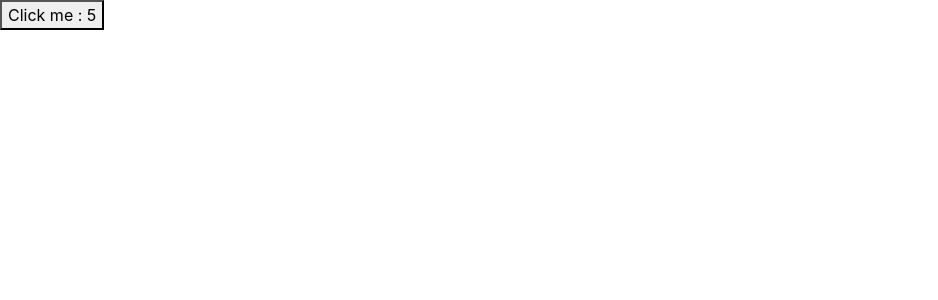
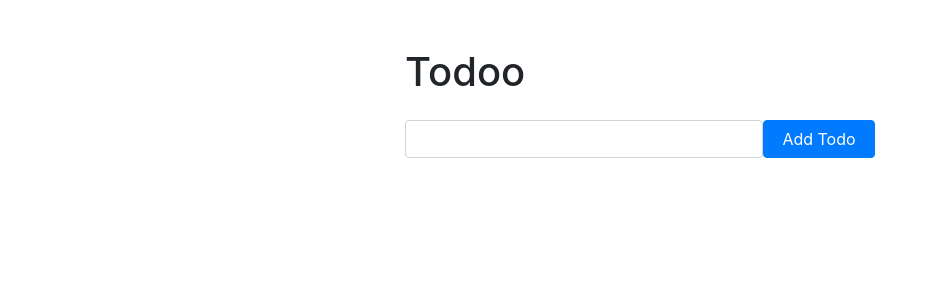
Before and after one commit to alfianandinugraha/todoo, a React (Create React App) app: page / in a window 1280 px wide. Shown: the top 300 px of the page, without its empty margins (0-938 px from the left). Built offline with nearby package versions, Linux system fonts and the light colour scheme.

Commit message:
feat(app): init App.tsx and serial test

```diff
--- a/src/App.tsx
+++ b/src/App.tsx
@@ -1,6 +1,26 @@
 import React, { ReactElement } from 'react'
-import Button from '@/components/Button'
+import { Button, Col, Container, FormControl, Row } from 'react-bootstrap'
 
-const App = (): ReactElement => <Button variant="hi">Click me</Button>
+const App = (): ReactElement => (
+  <Container style={{ maxWidth: '500px' }} className="mt-5">
+    <Row>
+      <Col>
+        <h1 data-testid="app-title">Todoo</h1>
+      </Col>
+    </Row>
+    <Row className="mt-3">
+      <Col className="d-flex">
+        <FormControl data-testid="app-input" />
+        <Button
+          variant="primary"
+          style={{ width: '30%' }}
+          data-testid="app-button-add-todo"
+        >
+          Add Todo
+        </Button>
+      </Col>
+    </Row>
+  </Container>
+)
 
 export default App
```
Also changed, not shown: 1 other file (tests, documents, lock files or other folders).
